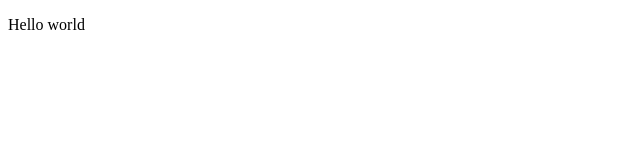
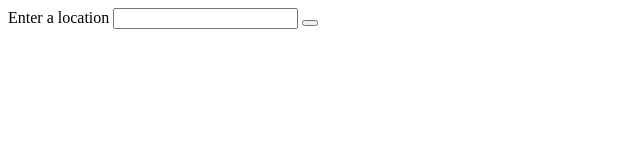
Before and after one commit to philippan/travelapp, a website built with webpack: page src/client/views/index.html in a window 1280 px wide. Shown: the whole page, without its empty margins (0-640 px from the left). Built offline with nearby package versions, Linux system fonts and the light colour scheme.

Commit message:
Added app.js

```diff
--- a/package.json
+++ b/package.json
@@ -1,7 +1,7 @@
 {
   "name": "travelapp",
   "version": "1.0.0",
-  "description": "App takes destination and departure and returns the weather",
+  "description": "App takes a destination and departure time and returns the destination's weather.",
   "main": "server.js",
   "engines": {
     "node": "12.x",
@@ -35,6 +35,7 @@
     "html-loader": "^0.5.5",
     "html-webpack-plugin": "^3.2.0",
     "json-loader": "^0.5.7",
+    "node-geonames-client": "0.0.2",
     "pg": "^7.18.2",
     "source-map-loader": "^0.2.4",
     "webpack": "^4.42.0",
--- a/src/client/views/index.html
+++ b/src/client/views/index.html
@@ -5,6 +5,8 @@
     <title>Travel App</title>
   </head>
   <body>
-    <p>Hello world</p>
+    <label>Enter a location</label>
+    <input id="inputLocation"></input>
+    <button id="submitLocation"></button>
   </body>
 </html>
--- a/webpack.config.js
+++ b/webpack.config.js
@@ -4,7 +4,7 @@ const { CleanWebpackPlugin } = require('clean-webpack-plugin');
 
 module.exports = {
     mode: "production",
-    entry: "./src/client/index.js",
+    entry: "./src/client/app.js",
     output: {
       path: path.resolve(__dirname, "dist"),
       filename: "bundle.js",
```
Also changed, not shown: 2 other files.
